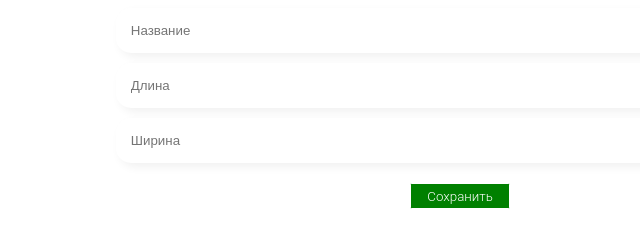
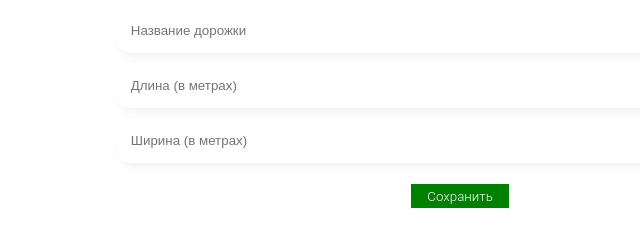
Before and after one commit to awaynell/RoadAreas, a plain HTML site: page index.html in a window 1280 px wide. Shown: the whole page, without its empty margins (156-796 px from the left). Drawn offline with Linux system fonts and the light colour scheme.

Commit message:
Add files via upload

```diff
--- a/index.html
+++ b/index.html
@@ -13,9 +13,9 @@
 
     <div class="col-6">
         <form class="d-flex align-items-center">
-            <input class="form-control" type="text" name="title" placeholder="Название">
-            <input class="form-control" type="text" name="height" placeholder="Длина">
-            <input class="form-control" type="text" name="width" placeholder="Ширина">
+            <input class="form-control" type="text" name="title" placeholder="Название дорожки">
+            <input class="form-control" type="text" name="height" placeholder="Длина (в метрах)">
+            <input class="form-control" type="text" name="width" placeholder="Ширина (в метрах)">
             <button type="submit" class="btnSave">Сохранить</button>
         </form>
 
```
